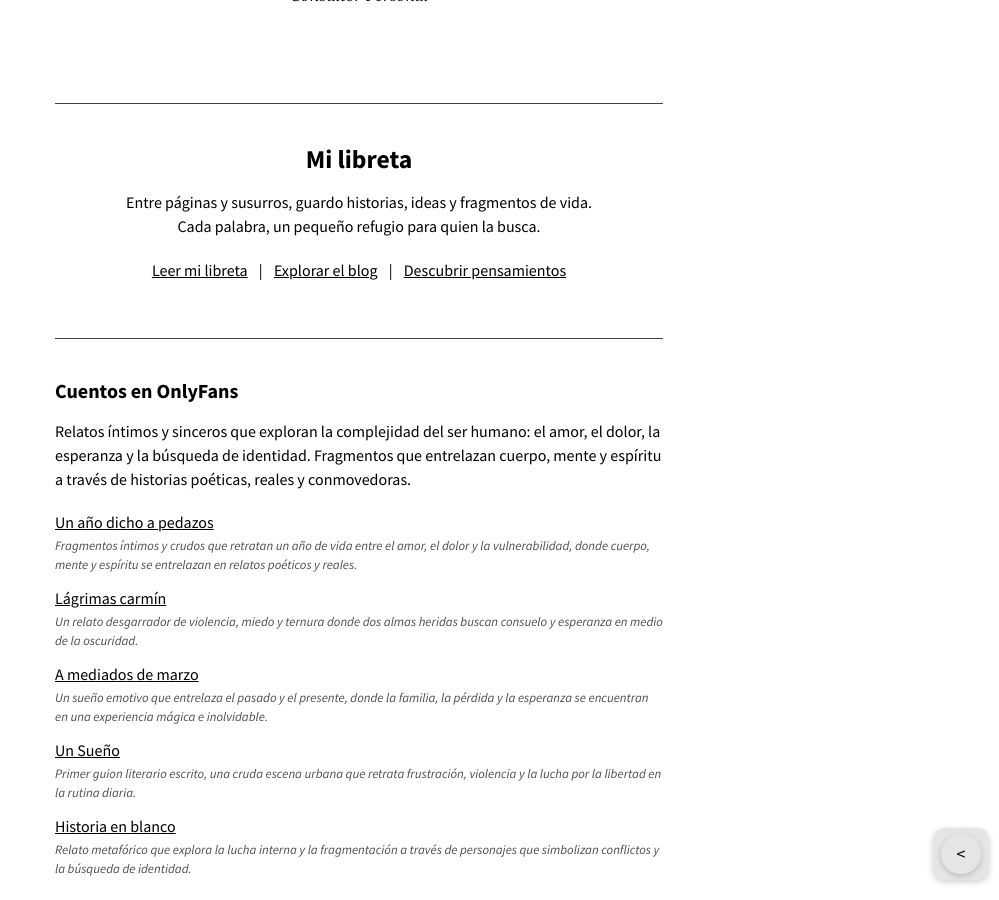
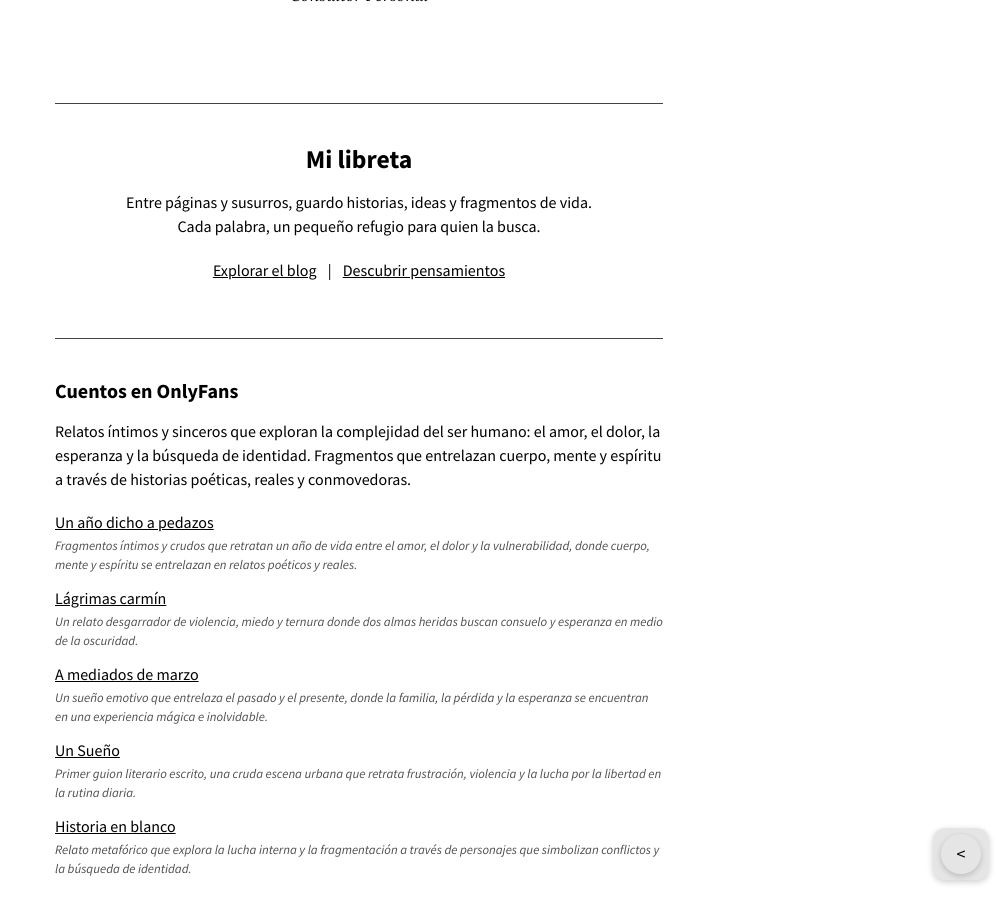
Before and after one commit to KajiiNarumi/iasuarezv, a Jekyll site: the page built from libreta.html, in a window 1280 px wide and 900 px high, scrolled down 305 px. Shown: the whole window, without its empty margins (281-1280 px from the left). Built offline with Jekyll 4.4.1, drawn with Linux system fonts in a browser that asks for light colours; nearby versions of some CDN libraries.

Commit message:
Update libreta.html

```diff
--- a/libreta.html
+++ b/libreta.html
@@ -11,7 +11,6 @@ title: "Mi libreta"
     Cada palabra, un pequeño refugio para quien la busca.</p>
 
     <p>
-      <a href="/libreta/" title="Leer mi libreta">Leer mi libreta</a> |
       <a href="/bitacora/" title="Leer blog">Explorar el blog</a> |
       <a href="/memorias/" title="Descubrir pensamientos">Descubrir pensamientos</a>
     </p>
```
